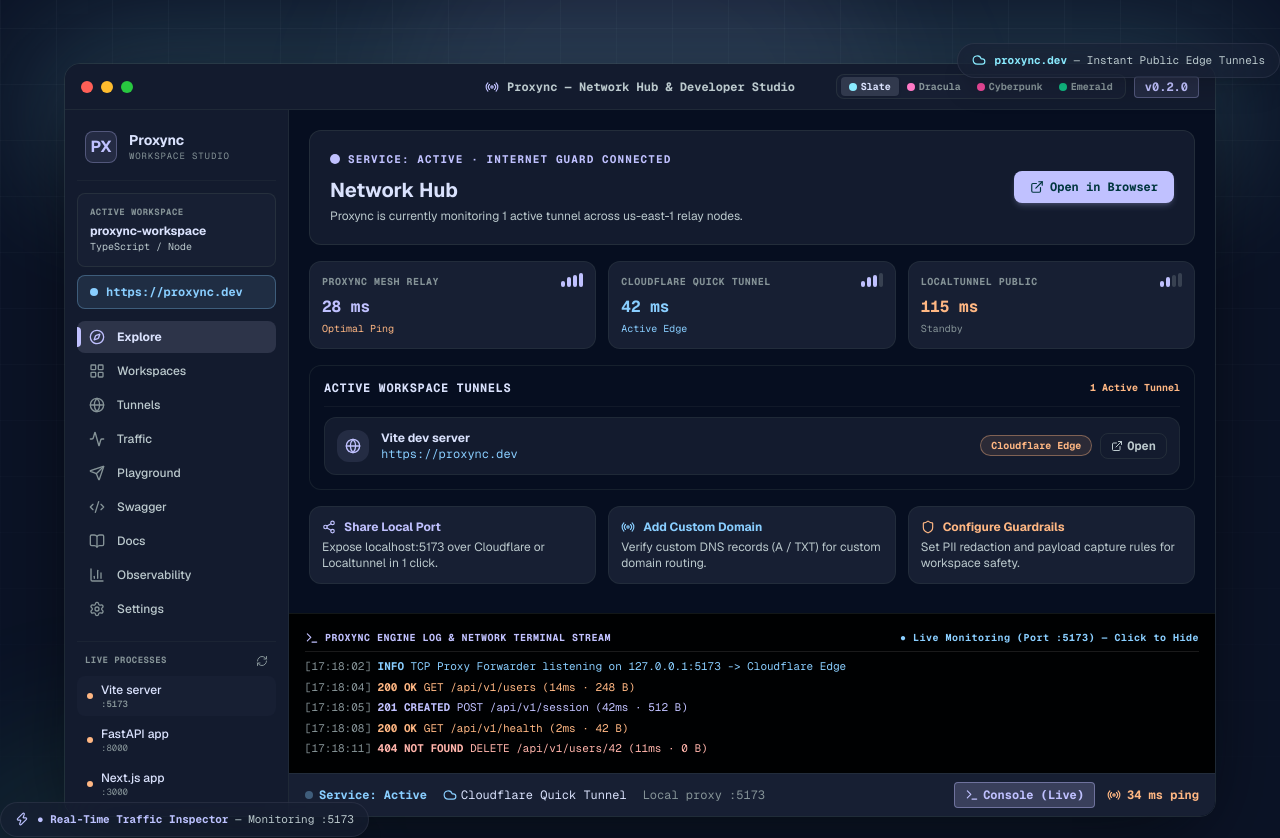
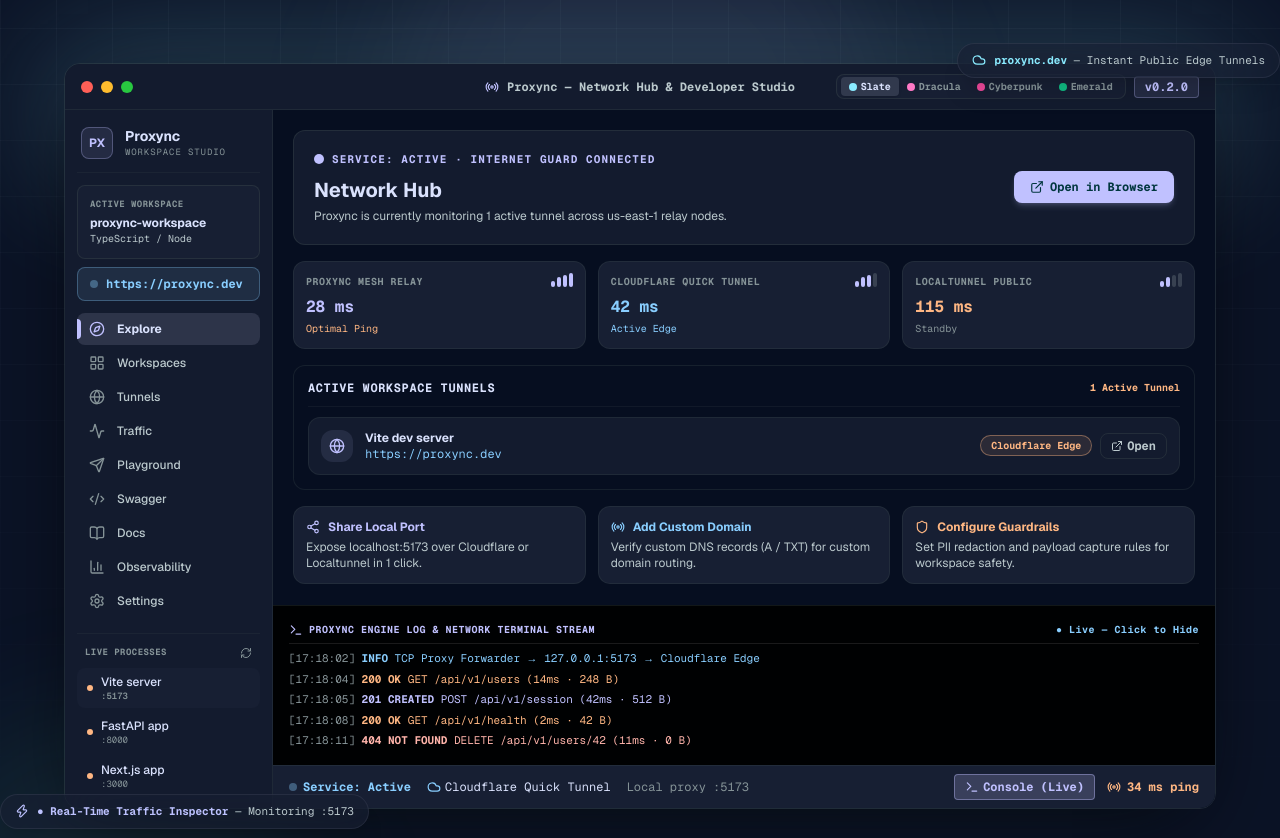
Before and after one commit to Inilax/Proxync, a Next.js app: page / in a window 1280 px wide. Shown: the part 700-1538 px from the top of the page. Built offline with nearby package versions, Linux system fonts and the light colour scheme; no server answers.

Commit message:
Fix the demo and make it responsive in all devices

```diff
--- a/components/app-mockup.tsx
+++ b/components/app-mockup.tsx
@@ -44,7 +44,7 @@
             <span className="h-3 w-3 rounded-full bg-[#28c840]" />
           </div>
 
-          <div className="pointer-events-none absolute left-1/2 -translate-x-1/2 font-mono text-xs font-bold text-on-surface-variant flex items-center gap-2">
+          <div className="pointer-events-none absolute left-1/2 -translate-x-1/2 font-mono text-xs font-bold text-on-surface-variant hidden md:flex items-center gap-2">
             <Radio className="h-3.5 w-3.5 text-primary" />
             Proxync — Network Hub &amp; Developer Studio
           </div>
@@ -81,7 +81,7 @@
         </div>
 
         {/* Main Body */}
-        <div className="flex min-h-[540px]">
+        <div className="relative flex min-h-[420px] sm:min-h-[540px]">
           <Sidebar active={active} onSelect={setActive} />
 
           <div className="min-w-0 flex-1 flex flex-col justify-between bg-surface-container-lowest overflow-hidden">
--- a/components/mockup/process-view.tsx
+++ b/components/mockup/process-view.tsx
@@ -6,7 +6,7 @@
 export function ProcessView() {
   return (
     <div className="p-5 space-y-4 fade-in select-none">
-      <div className="flex items-center justify-between border-b border-outline-variant/30 pb-3">
+      <div className="flex flex-col sm:flex-row sm:items-center justify-between border-b border-outline-variant/30 pb-3 gap-2">
         <div>
           <h1 className="text-lg font-bold text-on-surface">Tunnels &amp; Process Recon</h1>
           <p className="text-xs text-on-surface-variant font-mono mt-0.5">
@@ -15,7 +15,7 @@
         </div>
         <button
           type="button"
-          className="inline-flex items-center gap-1.5 rounded-lg border border-outline-variant/40 bg-surface-container px-3 py-1.5 font-mono text-xs font-bold text-on-surface hover:bg-surface-container-high transition-all cursor-pointer"
+          className="self-start sm:self-auto inline-flex items-center gap-1.5 rounded-lg border border-outline-variant/40 bg-surface-container px-3 py-1.5 font-mono text-xs font-bold text-on-surface hover:bg-surface-container-high transition-all cursor-pointer shrink-0"
         >
           <RefreshCw className="h-3.5 w-3.5 text-primary" />
           Rescan Ports
--- a/components/mockup/sidebar.tsx
+++ b/components/mockup/sidebar.tsx
@@ -12,13 +12,13 @@
   onSelect: (view: ViewId) => void;
 }) {
   return (
-    <aside className="hidden w-56 shrink-0 border-r border-outline-variant/30 bg-surface-container-low p-3 sm:block select-none">
-      {/* Brand */}
-      <div className="flex items-center gap-3 px-2 pb-4 pt-2 border-b border-outline-variant/20">
-        <div className="h-8 w-8 rounded-lg bg-primary/10 border border-primary/30 flex items-center justify-center text-primary font-bold">
+    <aside className="flex flex-col w-11 lg:w-52 shrink-0 border-r border-outline-variant/30 bg-surface-container-low px-1.5 lg:px-3 py-3 select-none transition-all duration-300">
+      {/* Brand — icon only on sm, full on lg */}
+      <div className="flex items-center gap-3 pb-3 pt-1 border-b border-outline-variant/20 justify-center lg:justify-start px-0.5 lg:px-1">
+        <div className="h-7 w-7 lg:h-8 lg:w-8 shrink-0 rounded-lg bg-primary/10 border border-primary/30 flex items-center justify-center text-primary font-bold text-[10px] lg:text-xs">
           PX
         </div>
-        <div>
+        <div className="hidden lg:block">
           <span className="block text-sm font-bold text-on-surface">Proxync</span>
           <span className="block font-mono text-[9px] uppercase tracking-widest text-outline">
             workspace studio
@@ -26,17 +26,17 @@
         </div>
       </div>
 
-      {/* Active Workspace Selector */}
-      <div className="mt-3 rounded-lg border border-outline-variant/40 bg-surface-container p-3 transition-all cursor-pointer hover:border-primary/40">
+      {/* Active Workspace Selector — hidden on sm */}
+      <div className="hidden lg:block mt-3 rounded-lg border border-outline-variant/40 bg-surface-container p-3 transition-all cursor-pointer hover:border-primary/40">
         <div className="font-mono text-[9px] uppercase tracking-wider text-outline font-bold">Active workspace</div>
         <div className="mt-1 truncate text-xs font-bold text-on-surface">proxync-workspace</div>
         <div className="font-mono text-[10px] text-on-surface-variant">TypeScript / Node</div>
       </div>
 
-      {/* Active Tunnel Status */}
-      <div className="mt-2 flex items-center gap-2 rounded-lg border border-secondary/30 bg-secondary/10 px-3 py-2">
+      {/* Active Tunnel Status — dot only on sm, full URL on lg */}
+      <div className="mt-2 flex items-center justify-center lg:justify-start gap-2 rounded-lg border border-secondary/30 bg-secondary/10 px-1.5 lg:px-3 py-2">
         <span className="h-2 w-2 shrink-0 rounded-full bg-secondary animate-pulse-dot" />
-        <span className="truncate font-mono text-xs font-bold text-secondary">{TUNNEL_URL}</span>
+        <span className="hidden lg:inline truncate font-mono text-xs font-bold text-secondary">{TUNNEL_URL}</span>
       </div>
 
       {/* Nav Rail */}
@@ -50,25 +50,31 @@
               type="button"
               onClick={() => onSelect(item.view)}
               aria-pressed={isActive}
+              title={item.label}
               className={cn(
-                "group relative flex items-center gap-3 rounded-lg px-3 py-2 text-xs font-medium transition-all text-left w-full cursor-pointer",
+                "group relative flex items-center justify-center lg:justify-start gap-3 rounded-lg px-0 lg:px-3 py-2 text-xs font-medium transition-all text-left w-full cursor-pointer",
                 isActive
                   ? "bg-surface-container-highest text-on-surface font-bold"
                   : "text-on-surface-variant hover:text-on-surface hover:bg-surface-container-high",
               )}
             >
               {isActive && (
-                <span className="absolute left-0 top-1.5 bottom-1.5 w-1 rounded-r-full bg-primary" />
+                <span className="absolute left-0 top-1.5 bottom-1.5 w-0.5 lg:w-1 rounded-r-full bg-primary" />
               )}
-              <Icon className={cn("h-4 w-4 shrink-0 transition-colors", isActive ? "text-primary" : "text-outline group-hover:text-on-surface")} />
-              <span className="truncate">{item.label}</span>
+              <Icon
+                className={cn(
+                  "h-4 w-4 shrink-0 transition-colors",
+                  isActive ? "text-primary" : "text-outline group-hover:text-on-surface",
+                )}
+              />
+              <span className="hidden lg:inline truncate">{item.label}</span>
             </button>
           );
         })}
       </nav>
 
-      {/* Live Processes */}
-      <div className="mt-4 border-t border-outline-variant/20 pt-3">
+      {/* Live Processes — hidden on sm */}
+      <div className="hidden lg:block mt-4 border-t border-outline-variant/20 pt-3">
         <div className="flex items-center justify-between px-2 mb-2">
           <span className="font-mono text-[9px] uppercase tracking-wider font-bold text-outline">Live processes</span>
           <RefreshCw className="h-3 w-3 text-outline cursor-pointer hover:text-on-surface" />
--- a/components/mockup/traffic-view.tsx
+++ b/components/mockup/traffic-view.tsx
@@ -96,9 +96,9 @@
             ))}
           </div>
 
-          <div className="border-t border-outline-variant/20 bg-surface-container-low px-3 py-1.5 font-mono text-[10px] text-outline flex items-center justify-between">
-            <span>5 requests intercepted on port 5173</span>
-            <span className="text-secondary font-bold">● Live Request Inspector Active</span>
+          <div className="border-t border-outline-variant/20 bg-surface-container-low px-3 py-1.5 font-mono text-[10px] text-outline flex items-center justify-between gap-2">
+            <span className="truncate">5 requests intercepted on port 5173</span>
+            <span className="hidden md:inline text-secondary font-bold shrink-0">● Live Inspector Active</span>
           </div>
         </div>
       </div>
--- a/components/mockup/welcome-view.tsx
+++ b/components/mockup/welcome-view.tsx
@@ -84,7 +84,7 @@
             <span className="font-mono text-xs font-bold uppercase tracking-wider text-on-surface">Active Workspace Tunnels</span>
             <span className="font-mono text-[10px] text-tertiary font-bold">1 Active Tunnel</span>
           </div>
-          <div className="mt-2.5 flex items-center justify-between rounded-xl border border-outline-variant/30 bg-surface-container-low p-3">
+          <div className="mt-2.5 flex flex-col sm:flex-row sm:items-center justify-between rounded-xl border border-outline-variant/30 bg-surface-container-low p-3 gap-2">
             <div className="flex items-center gap-3 min-w-0">
               <div className="grid h-8 w-8 shrink-0 place-items-center rounded-xl bg-primary/10 text-primary">
                 <Globe className="h-4 w-4" />
@@ -147,25 +147,25 @@
 
       {/* Live Engine Terminal Console Panel — FLUSH ATTACHED DIRECTLY ON TOP OF STATUS BAR (ZERO BOTTOM GAP) */}
       {showConsole && (
-        <div className="-mx-5 border-t border-outline-variant/30 bg-black/95 p-4 font-mono text-[11px] space-y-1 select-text mt-4 fade-in">
-          <div className="flex items-center justify-between text-outline text-[10px] font-bold uppercase tracking-wider pb-1.5 border-b border-white/10 mb-1.5">
-            <div className="flex items-center gap-1.5 text-primary">
-              <Terminal className="h-3.5 w-3.5" />
-              <span>Proxync Engine Log &amp; Network Terminal Stream</span>
+        <div className="-mx-5 border-t border-outline-variant/30 bg-black/95 p-4 font-mono text-[11px] space-y-1 select-text mt-4 fade-in overflow-x-hidden">
+          <div className="flex flex-wrap items-center justify-between text-outline text-[10px] font-bold uppercase tracking-wider pb-1.5 border-b border-white/10 mb-1.5 gap-x-3 gap-y-1">
+            <div className="flex items-center gap-1.5 text-primary min-w-0">
+              <Terminal className="h-3.5 w-3.5 shrink-0" />
+              <span className="truncate">Proxync Engine Log &amp; Network Terminal Stream</span>
             </div>
             <button
               type="button"
               onClick={onToggleConsole}
-              className="text-secondary font-bold hover:underline cursor-pointer"
+              className="text-secondary font-bold hover:underline cursor-pointer shrink-0"
             >
-              ● Live Monitoring (Port :5173) — Click to Hide
+              ● Live — Click to Hide
             </button>
           </div>
-          <div className="text-secondary"><span className="text-outline">[17:18:02]</span> <span className="font-bold">INFO</span> TCP Proxy Forwarder listening on 127.0.0.1:5173 -&gt; Cloudflare Edge</div>
-          <div className="text-tertiary"><span className="text-outline">[17:18:04]</span> <span className="font-bold">200 OK</span> GET /api/v1/users (14ms · 248 B)</div>
-          <div className="text-primary"><span className="text-outline">[17:18:05]</span> <span className="font-bold">201 CREATED</span> POST /api/v1/session (42ms · 512 B)</div>
-          <div className="text-tertiary"><span className="text-outline">[17:18:08]</span> <span className="font-bold">200 OK</span> GET /api/v1/health (2ms · 42 B)</div>
-          <div className="text-error"><span className="text-outline">[17:18:11]</span> <span className="font-bold">404 NOT FOUND</span> DELETE /api/v1/users/42 (11ms · 0 B)</div>
+          <div className="text-secondary truncate"><span className="text-outline">[17:18:02]</span> <span className="font-bold">INFO</span> TCP Proxy Forwarder → 127.0.0.1:5173 → Cloudflare Edge</div>
+          <div className="text-tertiary truncate"><span className="text-outline">[17:18:04]</span> <span className="font-bold">200 OK</span> GET /api/v1/users (14ms · 248 B)</div>
+          <div className="text-primary truncate"><span className="text-outline">[17:18:05]</span> <span className="font-bold">201 CREATED</span> POST /api/v1/session (42ms · 512 B)</div>
+          <div className="text-tertiary truncate"><span className="text-outline">[17:18:08]</span> <span className="font-bold">200 OK</span> GET /api/v1/health (2ms · 42 B)</div>
+          <div className="text-error truncate"><span className="text-outline">[17:18:11]</span> <span className="font-bold">404 NOT FOUND</span> DELETE /api/v1/users/42 (11ms · 0 B)</div>
         </div>
       )}
     </div>
```
Also changed, not shown: components/mockup/lobby-view.tsx (+9 -9 lines).
